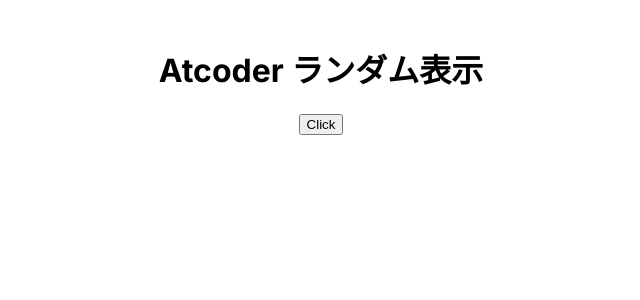
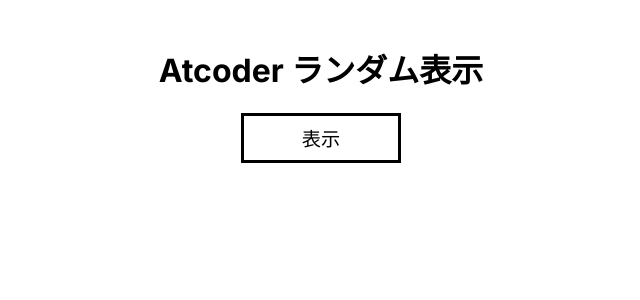
Before and after one commit to yuske-nakajima/atcoder-random, a Next.js app: page / in a window 1280 px wide. Shown: the top 300 px of the page, without its empty margins (319-959 px from the left). Built offline with nearby package versions, Linux system fonts and the light colour scheme.

Commit message:
ランダム表示できるように実装

```diff
--- /dev/null
+++ b/src/app/_components/GetData.module.css
@@ -0,0 +1,34 @@
+.box {
+  width: 100%;
+}
+
+.box > * + * {
+  margin-top: 1rem;
+}
+
+.buttonArea {
+  display: flex;
+  justify-content: center;
+}
+
+.button {
+  border: 3px solid black;
+  background-color: #fff;
+  color: black;
+  padding: 0.5rem;
+  width: 10rem;
+  font-size: 1.2rem;
+}
+
+.button:hover {
+  background-color: #efefef;
+  cursor: pointer;
+  /*色がゆっくりつくトランジション*/
+  transition: background-color 0.5s;
+  /*押したら少し下がる*/
+  transform: translateY(1px);
+}
+
+.button:active {
+  transform: translateY(3px);
+}
--- a/src/app/_components/GetData.tsx
+++ b/src/app/_components/GetData.tsx
@@ -1,6 +1,8 @@
 'use client'
+import DataItem from '@/app/_components/DataItem'
+import styles from '@/app/_components/GetData.module.css'
 import { getOGP, Ogp } from '@/lib/getOgp'
-import { useState } from 'react'
+import { ChangeEvent, useState } from 'react'
 
 const getRandomNumber = (min: number, max: number) => {
   return Math.floor(Math.random() * (max - min + 1)) + min
@@ -14,12 +16,19 @@
 const sleep = (ms: number) => new Promise((resolve) => setTimeout(resolve, ms))
 
 export const GetData = () => {
-  const [data, setData] = useState<Ogp[]>()
+  const [data, setData] = useState<Ogp[]>([])
+  const [isLoading, setIsLoading] = useState<boolean>(false)
   const handle = async () => {
+    if (isLoading) {
+      alert('通信中です...')
+      return
+    }
+    setIsLoading(true)
+
     setData([])
     const arr: Ogp[] = []
 
-    for (let _ = 0; _ < 5; _++) {
+    for (let _ = 0; _ < 6; _++) {
       while (true) {
         await sleep(500)
         const number = getRandomNumber(1, 400)
@@ -45,13 +54,25 @@
     }
 
     setData(arr)
+    setIsLoading(false)
   }
+
+  const [sliderValue, setSliderValue] = useState(50)
+
+  const handleSliderChange = (event: ChangeEvent<HTMLInputElement>) => {
+    setSliderValue(Number(event.target.value))
+  }
+
   return (
-    <div>
-      <button onClick={handle}>Click</button>
-      <code>
-        <pre>{JSON.stringify(data, null, 2)}</pre>
-      </code>
+    <div className={styles.box}>
+      <div className={styles.buttonArea}>
+        <button className={styles.button} onClick={handle}>
+          {data.length >= 1 ? '再' : ''}表示
+        </button>
+      </div>
+      {data.map((item) => (
+        <DataItem title={item.title} image={item.image} url={item.url} />
+      ))}
     </div>
   )
 }
```
